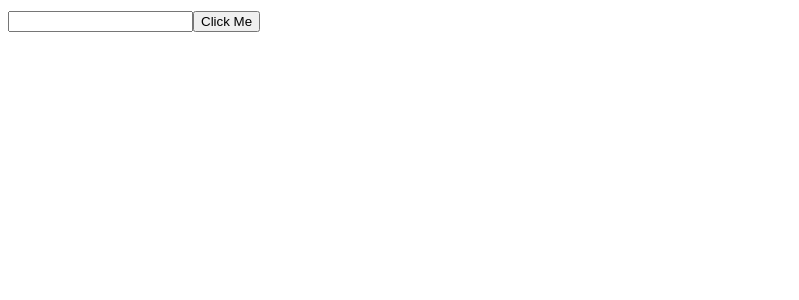
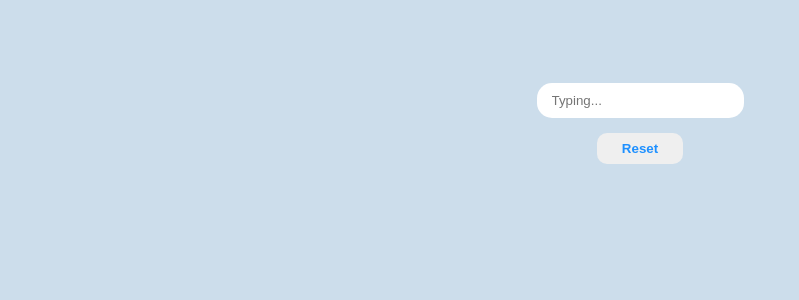
Before and after one commit to S1MSONA/reanmore.com, a React (Vite) app: page / in a window 1280 px wide. Shown: the top 300 px of the page, without its empty margins (0-799 px from the left). Built offline with nearby package versions, Linux system fonts and the light colour scheme.

Commit message:
reanmore react js updated 05-09-23

```diff
--- a/src/App.jsx
+++ b/src/App.jsx
@@ -3,6 +3,9 @@ import GroupPoster from "./components/Props/Poster/GroupPoster";
 import Users from "./components/ListComponent/Users";
 import Products from "./components/Props/Product/Products";
 import Event from "./components/Events/Event";
+import Counter from "./components/UseState/Counter/Counter";
+import ObjectState from "./components/UseState/StateWithObject/ObjectState";
+import GettingFromInput from "./components/UseState/GettingValues/GettingFromInput";
 
 const App = () => {
   return (
@@ -11,7 +14,9 @@ const App = () => {
       {/* <GroupPoster /> */}
       {/* <Users /> */}
       {/* <Products /> */}
-      <Event />
+      {/* <Counter /> */}
+      {/* <ObjectState /> */}
+      <GettingFromInput />
     </>
   );
 };
--- /dev/null
+++ b/src/components/ListComponent/Profile.jsx
@@ -0,0 +1,13 @@
+import React from "react";
+
+const Profile = (props) => {
+  const { name, position, id, getId } = props;
+  return (
+    <div>
+      <h3>Name: {name}</h3>
+      <button onClick={() => getId(id)}>Click</button>
+    </div>
+  );
+};
+
+export default Profile;
--- a/src/components/ListComponent/Users.jsx
+++ b/src/components/ListComponent/Users.jsx
@@ -1,18 +1,34 @@
 import React from "react";
+import Profile from "./Profile";
 
 const Users = () => {
-  const names = ["Jenny", "Jelly", "Jerry", "Tommy", "Denny"];
-
-  //We can store in const and call it to element either
-  // const userNames = names.map((n) => {
-  //   return <h3>{n}</h3>;
-  // });
+  const userData = [
+    {
+      id: 1,
+      name: "Jenny",
+      position: "Graphic Design",
+    },
+    {
+      id: 2,
+      name: "Jelly",
+      position: "Web Design",
+    },
+    {
+      id: 3,
+      name: "Denny",
+      position: "Web Developer",
+    },
+  ];
+  const getUserId = (id) => {
+    const newUser = userData.filter((user) => user.id !== id);
+    console.log(newUser);
+  };
   return (
-    <div>
-      {names.map((n) => (
-        <h3>{n}</h3>
-      ))}
-    </div>
+    <article>
+      {userData.map((users) => {
+        return <Profile key={users.id} getId={getUserId} {...users} />;
+      })}
+    </article>
   );
 };
 
--- /dev/null
+++ b/src/components/UseState/Counter/Counter.css
@@ -0,0 +1,6 @@
+.container {
+  display: flex;
+  justify-content: center;
+  align-items: center;
+  flex-direction: column;
+}
--- /dev/null
+++ b/src/components/UseState/Counter/Counter.jsx
@@ -0,0 +1,22 @@
+import React, { useState } from "react";
+
+import "./Counter.css";
+const Counter = () => {
+  const [counter, setCouner] = useState(0);
+  // const counter = arr[0];
+  // const setCouner = arr[1];
+  // const handleIncreament = () => {
+  //   setCouner(counter + 1);
+  // };
+
+  return (
+    <div className="container">
+      <h1>{counter}</h1>
+      <button className="btn" onClick={() => setCouner(counter + 1)}>
+        Increament
+      </button>
+    </div>
+  );
+};
+
+export default Counter;
--- /dev/null
+++ b/src/components/UseState/GettingValues/GettingFromInput.jsx
@@ -0,0 +1,28 @@
+import { useState } from "react";
+import "./Style.css";
+const GettingFromInput = () => {
+  const [value, setValue] = useState("");
+  const handleChange = (e) => {
+    setValue(e.target.value);
+  };
+  return (
+    <div className="main">
+      <h3>{value}</h3>
+      <input
+        value={value}
+        onChange={handleChange}
+        type="text"
+        placeholder="Typing..."
+      />
+      <button
+        onClick={() => {
+          setValue("");
+        }}
+      >
+        Reset
+      </button>
+    </div>
+  );
+};
+
+export default GettingFromInput;
--- /dev/null
+++ b/src/components/UseState/GettingValues/Style.css
@@ -0,0 +1,28 @@
+:root {
+  background-color: rgb(204, 221, 235);
+}
+.main {
+  display: flex;
+  flex-direction: column;
+  justify-content: center;
+  align-items: center;
+  gap: 15px;
+}
+.main > input {
+  padding: 10px 15px;
+  outline: none;
+  border: none;
+  border-radius: 15px;
+}
+.main > button {
+  padding: 8px 25px;
+  font: 16px;
+  font-weight: bold;
+  border: none;
+  border-radius: 10px;
+  color: dodgerblue;
+}
+.main > button:hover {
+  background-color: rgb(127, 182, 230);
+  transition: all 0.2s ease;
+}
--- /dev/null
+++ b/src/components/UseState/StateWithObject/ObjectState.jsx
@@ -0,0 +1,24 @@
+import React, { useState } from "react";
+
+const ObjectState = () => {
+  const obj = {
+    name: "Jenny",
+    age: 23,
+    job: "IT",
+  };
+  const newObj = { ...obj, job: "Manager" };
+  const [user, setUser] = useState(obj);
+  //   const handleChange = () => {
+  //     setUser({ ...obj, name: "Jerry" });
+  //   };
+  return (
+    <div>
+      <h3>{user.name}</h3>
+      <h3>{user.age}</h3>
+      <h3>{user.job}</h3>
+      <button onClick={() => setUser(newObj)}>Change</button>
+    </div>
+  );
+};
+
+export default ObjectState;
```
